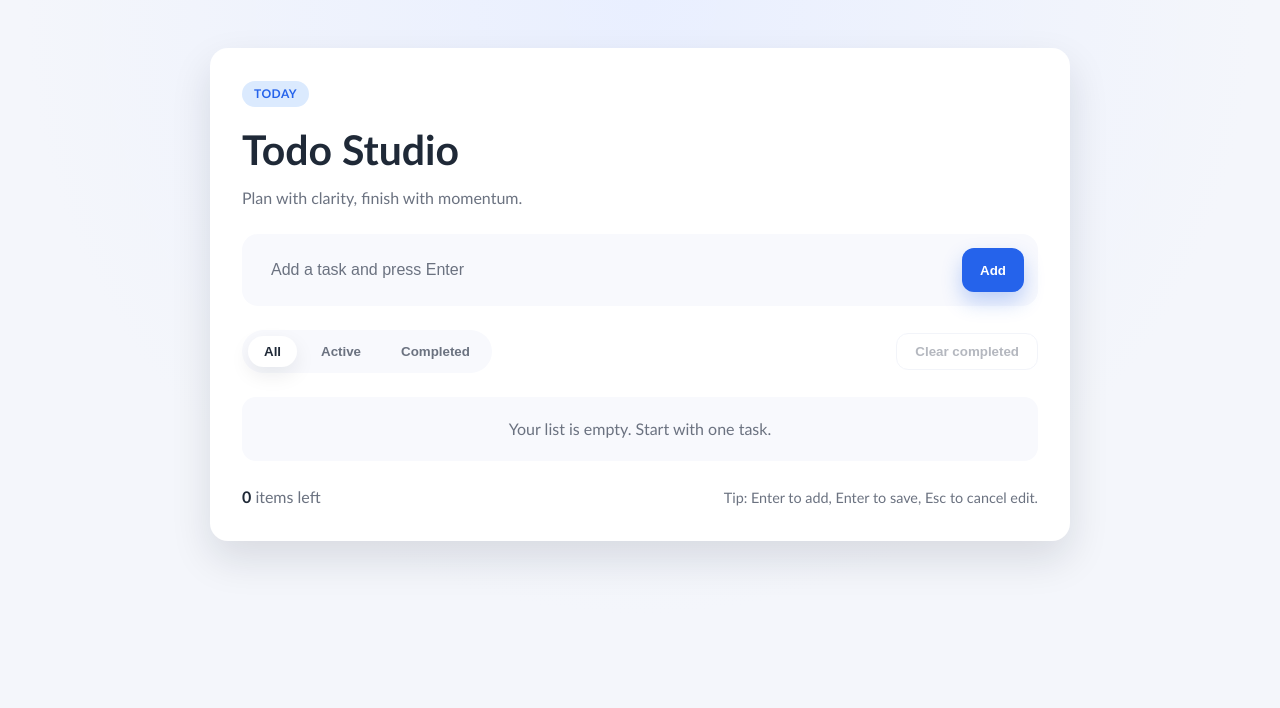
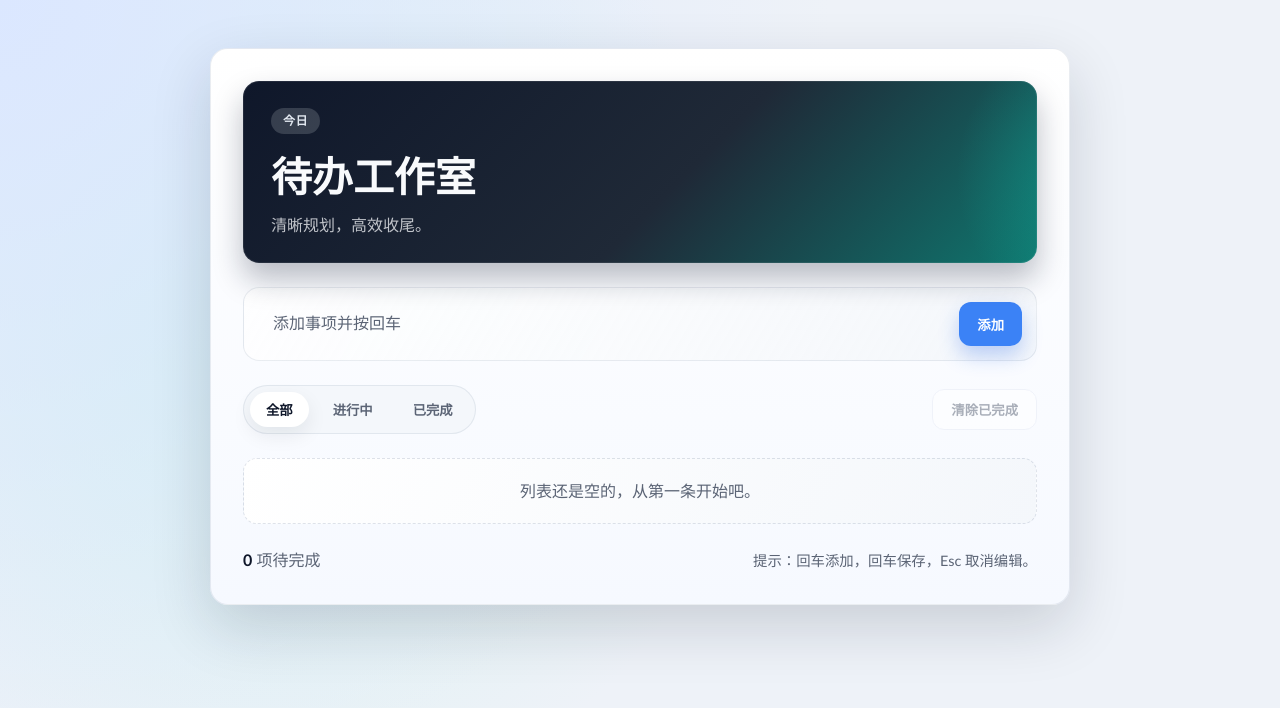
Before and after one commit to hellowalle/my-web, a website built with Vite: page index.html in a window 1280 px wide. Built offline with nearby package versions, Linux system fonts and the light colour scheme.

Commit message:
style: zh-CN UI and polish

```diff
--- a/index.html
+++ b/index.html
@@ -4,8 +4,8 @@
     <meta charset="UTF-8" />
     <link rel="icon" type="image/svg+xml" href="/vite.svg" />
     <meta name="viewport" content="width=device-width, initial-scale=1.0" />
-    <meta name="description" content="A clean, modern todo list with filters, inline editing, and local persistence." />
-    <title>Todo Studio</title>
+    <meta name="description" content="一款现代简洁的待办清单，支持筛选、快速编辑与本地保存。" />
+    <title>待办工作室</title>
   </head>
   <body>
     <div id="app"></div>
--- a/src/main.js
+++ b/src/main.js
@@ -5,41 +5,41 @@ const STORAGE_KEY = 'todos.v1'
 const app = document.querySelector('#app')
 
 app.innerHTML = `
-  <main class="app" aria-label="Todo application">
+  <main class="app" aria-label="待办事项应用">
     <header class="app__header">
-      <div>
-        <span class="pill">Today</span>
-        <h1>Todo Studio</h1>
-        <p class="subtitle">Plan with clarity, finish with momentum.</p>
+      <div class="header-content">
+        <span class="pill pill--header">今日</span>
+        <h1>待办工作室</h1>
+        <p class="subtitle">清晰规划，高效收尾。</p>
       </div>
     </header>
 
-    <form class="add-form" aria-label="Add a todo">
-      <label class="sr-only" for="new-todo">Add a todo</label>
+    <form class="add-form" aria-label="添加待办事项">
+      <label class="sr-only" for="new-todo">添加待办事项</label>
       <input
         id="new-todo"
         name="new-todo"
         type="text"
-        placeholder="Add a task and press Enter"
+        placeholder="添加事项并按回车"
         autocomplete="off"
       />
-      <button class="btn btn-primary" type="submit">Add</button>
+      <button class="btn btn-primary" type="submit">添加</button>
     </form>
 
-    <section class="toolbar" aria-label="Todo filters and actions">
-      <div class="filters" role="tablist" aria-label="Filter todos">
-        <button class="filter-btn" type="button" data-filter="all" aria-pressed="true">All</button>
-        <button class="filter-btn" type="button" data-filter="active" aria-pressed="false">Active</button>
-        <button class="filter-btn" type="button" data-filter="completed" aria-pressed="false">Completed</button>
+    <section class="toolbar" aria-label="筛选与操作">
+      <div class="filters" role="tablist" aria-label="筛选待办">
+        <button class="filter-btn" type="button" data-filter="all" aria-pressed="true">全部</button>
+        <button class="filter-btn" type="button" data-filter="active" aria-pressed="false">进行中</button>
+        <button class="filter-btn" type="button" data-filter="completed" aria-pressed="false">已完成</button>
       </div>
-      <button class="btn btn-ghost clear-completed" type="button">Clear completed</button>
+      <button class="btn btn-ghost clear-completed" type="button">清除已完成</button>
     </section>
 
     <ul class="todo-list" aria-live="polite"></ul>
 
     <footer class="app__footer">
-      <span class="count"><strong data-count>0</strong> items left</span>
-      <span class="hint">Tip: Enter to add, Enter to save, Esc to cancel edit.</span>
+      <span class="count"><strong data-count>0</strong> 项待完成</span>
+      <span class="hint">提示：回车添加，回车保存，Esc 取消编辑。</span>
     </footer>
   </main>
 `
@@ -176,10 +176,10 @@ function render() {
     empty.className = 'empty-state'
     empty.textContent =
       currentFilter === 'completed'
-        ? 'No completed tasks yet.'
+        ? '暂无已完成的任务。'
         : currentFilter === 'active'
-          ? 'All caught up. Add a new task.'
-          : 'Your list is empty. Start with one task.'
+          ? '都处理完了，添加新事项吧。'
+          : '列表还是空的，从第一条开始吧。'
     list.append(empty)
   } else {
     items.forEach((todo) => {
@@ -195,7 +195,7 @@ function render() {
         editInput.value = todo.title
         editInput.className = 'edit-input'
         editInput.setAttribute('data-edit-id', todo.id)
-        editInput.setAttribute('aria-label', 'Edit todo')
+        editInput.setAttribute('aria-label', '编辑待办')
 
         editInput.addEventListener('keydown', (event) => {
           if (event.key === 'Enter') {
@@ -213,13 +213,13 @@ function render() {
         saveButton.type = 'button'
         saveButton.className = 'btn btn-primary btn-sm'
         saveButton.dataset.action = 'save'
-        saveButton.textContent = 'Save'
+        saveButton.textContent = '保存'
 
         const cancelButton = document.createElement('button')
         cancelButton.type = 'button'
         cancelButton.className = 'btn btn-ghost btn-sm'
         cancelButton.dataset.action = 'cancel'
-        cancelButton.textContent = 'Cancel'
+        cancelButton.textContent = '取消'
 
         editActions.append(saveButton, cancelButton)
         li.append(editInput, editActions)
@@ -228,8 +228,8 @@ function render() {
         checkbox.type = 'checkbox'
         checkbox.className = 'todo__toggle'
         checkbox.checked = todo.completed
-        checkbox.setAttribute('aria-label', `Mark ${todo.title} as ${
-          todo.completed ? 'incomplete' : 'complete'
+        checkbox.setAttribute('aria-label', `将 ${todo.title} 标记为${
+          todo.completed ? '未完成' : '已完成'
         }`)
 
         const content = document.createElement('div')
@@ -246,15 +246,15 @@ function render() {
         editButton.type = 'button'
         editButton.className = 'btn btn-ghost btn-sm'
         editButton.dataset.action = 'edit'
-        editButton.textContent = 'Edit'
-        editButton.setAttribute('aria-label', `Edit ${todo.title}`)
+        editButton.textContent = '编辑'
+        editButton.setAttribute('aria-label', `编辑 ${todo.title}`)
 
         const deleteButton = document.createElement('button')
         deleteButton.type = 'button'
         deleteButton.className = 'btn btn-danger btn-sm'
         deleteButton.dataset.action = 'delete'
-        deleteButton.textContent = 'Delete'
-        deleteButton.setAttribute('aria-label', `Delete ${todo.title}`)
+        deleteButton.textContent = '删除'
+        deleteButton.setAttribute('aria-label', `删除 ${todo.title}`)
 
         content.append(title)
         actions.append(editButton, deleteButton)
--- a/src/style.css
+++ b/src/style.css
@@ -7,16 +7,19 @@
   -webkit-font-smoothing: antialiased;
   -moz-osx-font-smoothing: grayscale;
 
-  --bg: #f4f6fb;
-  --bg-accent: #e9efff;
+  --bg: #eef2f8;
+  --bg-accent: #dbe7ff;
+  --bg-accent-2: #d3f1ef;
   --card: #ffffff;
-  --surface: #f8f9fd;
-  --text: #1f2937;
-  --muted: #6b7280;
-  --primary: #2563eb;
+  --surface: #f4f7fb;
+  --text: #0f172a;
+  --muted: #5b6475;
+  --primary: #3b82f6;
   --primary-soft: #dbeafe;
+  --teal: #14b8a6;
+  --indigo: #1e40af;
   --danger: #ef4444;
-  --shadow: 0 18px 40px rgba(15, 23, 42, 0.12);
+  --shadow: 0 22px 60px rgba(15, 23, 42, 0.16);
   --radius: 18px;
 }
 
@@ -29,7 +32,8 @@
 body {
   margin: 0;
   min-height: 100vh;
-  background: radial-gradient(circle at top, var(--bg-accent), transparent 60%),
+  background: radial-gradient(circle at top left, var(--bg-accent), transparent 55%),
+    radial-gradient(circle at 20% 40%, var(--bg-accent-2), transparent 45%),
     var(--bg);
   color: var(--text);
 }
@@ -41,12 +45,13 @@ body {
 }
 
 .app {
-  background: var(--card);
+  background: linear-gradient(180deg, #ffffff 0%, #f6f9ff 100%);
   border-radius: var(--radius);
   box-shadow: var(--shadow);
   padding: 32px;
   display: grid;
   gap: 24px;
+  border: 1px solid rgba(148, 163, 184, 0.2);
 }
 
 .app__header h1 {
@@ -54,9 +59,35 @@ body {
   margin: 12px 0 6px;
 }
 
+.app__header {
+  background: linear-gradient(135deg, #0f172a 0%, #1f2937 55%, #0f766e 100%);
+  color: #f8fafc;
+  padding: 26px 28px;
+  border-radius: 16px;
+  position: relative;
+  overflow: hidden;
+  box-shadow: inset 0 0 0 1px rgba(255, 255, 255, 0.08),
+    0 16px 30px rgba(15, 23, 42, 0.28);
+}
+
+.app__header::after {
+  content: '';
+  position: absolute;
+  inset: auto -30% -40% auto;
+  width: 320px;
+  height: 320px;
+  background: radial-gradient(circle, rgba(20, 184, 166, 0.45), transparent 70%);
+  pointer-events: none;
+}
+
+.header-content {
+  position: relative;
+  z-index: 1;
+}
+
 .subtitle {
   margin: 0;
-  color: var(--muted);
+  color: rgba(248, 250, 252, 0.75);
   font-size: 1rem;
 }
 
@@ -65,7 +96,7 @@ body {
   align-items: center;
   padding: 4px 12px;
   border-radius: 999px;
-  background: var(--primary-soft);
+  background: rgba(59, 130, 246, 0.12);
   color: var(--primary);
   font-size: 0.75rem;
   font-weight: 600;
@@ -73,12 +104,18 @@ body {
   text-transform: uppercase;
 }
 
+.pill--header {
+  background: rgba(248, 250, 252, 0.16);
+  color: #e2e8f0;
+}
+
 .add-form {
   display: flex;
   gap: 12px;
-  background: var(--surface);
+  background: linear-gradient(120deg, rgba(255, 255, 255, 0.7), var(--surface));
   padding: 14px;
   border-radius: 16px;
+  border: 1px solid rgba(148, 163, 184, 0.2);
 }
 
 .add-form input {
@@ -115,6 +152,7 @@ body {
   background: var(--surface);
   padding: 6px;
   border-radius: 999px;
+  border: 1px solid rgba(148, 163, 184, 0.2);
 }
 
 .filter-btn {
@@ -149,8 +187,9 @@ body {
   align-items: center;
   padding: 14px 16px;
   border-radius: 14px;
-  background: var(--surface);
-  box-shadow: 0 6px 18px rgba(15, 23, 42, 0.05);
+  background: #ffffff;
+  border: 1px solid rgba(148, 163, 184, 0.18);
+  box-shadow: 0 10px 24px rgba(15, 23, 42, 0.06);
 }
 
 .todo.is-editing {
@@ -186,6 +225,7 @@ body {
   padding: 12px 14px;
   font-size: 1rem;
   outline: none;
+  background: #ffffff;
 }
 
 .edit-input:focus-visible {
@@ -197,8 +237,9 @@ body {
   padding: 20px;
   text-align: center;
   color: var(--muted);
-  background: var(--surface);
+  background: linear-gradient(120deg, #ffffff, var(--surface));
   border-radius: 14px;
+  border: 1px dashed rgba(148, 163, 184, 0.3);
 }
 
 .app__footer {
```
